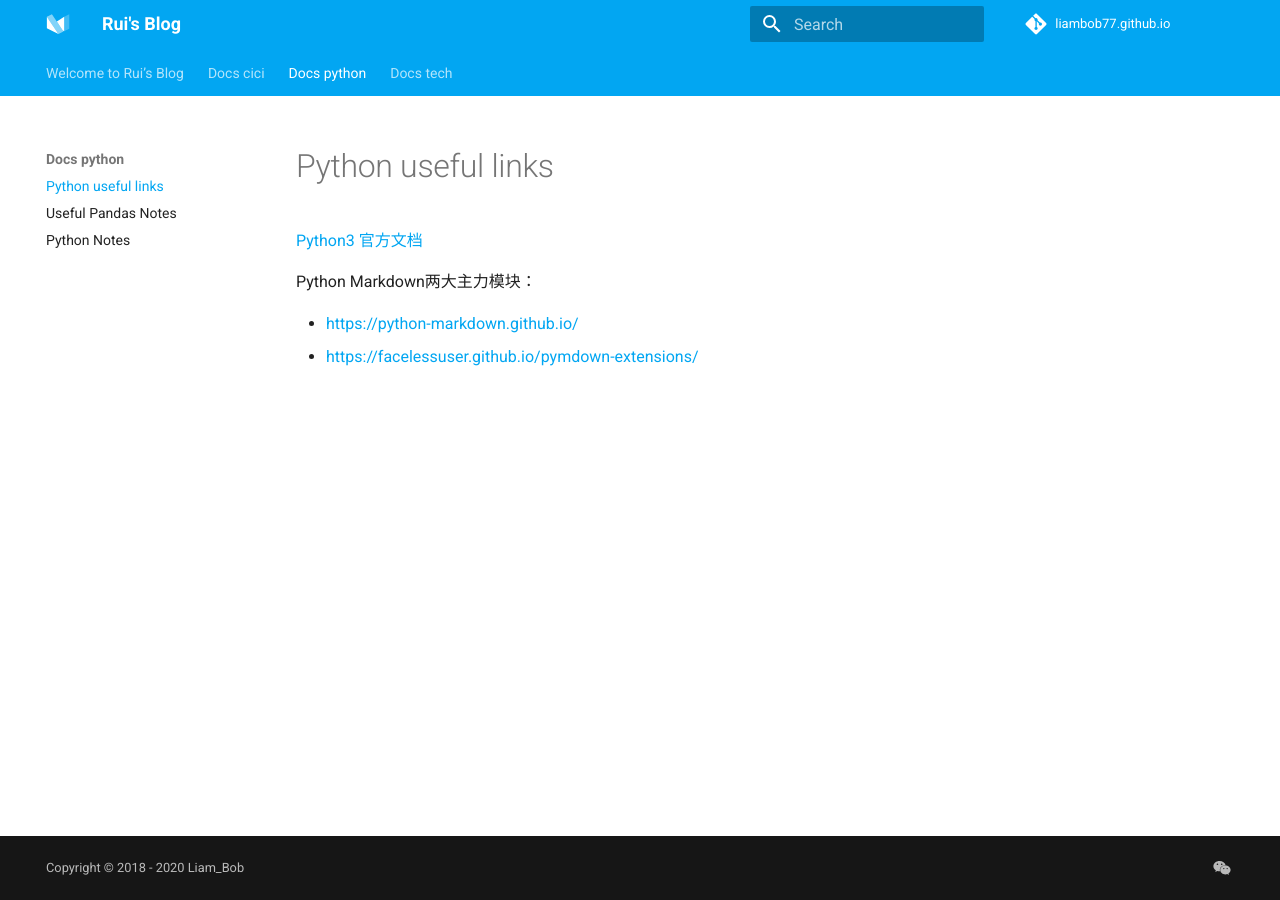
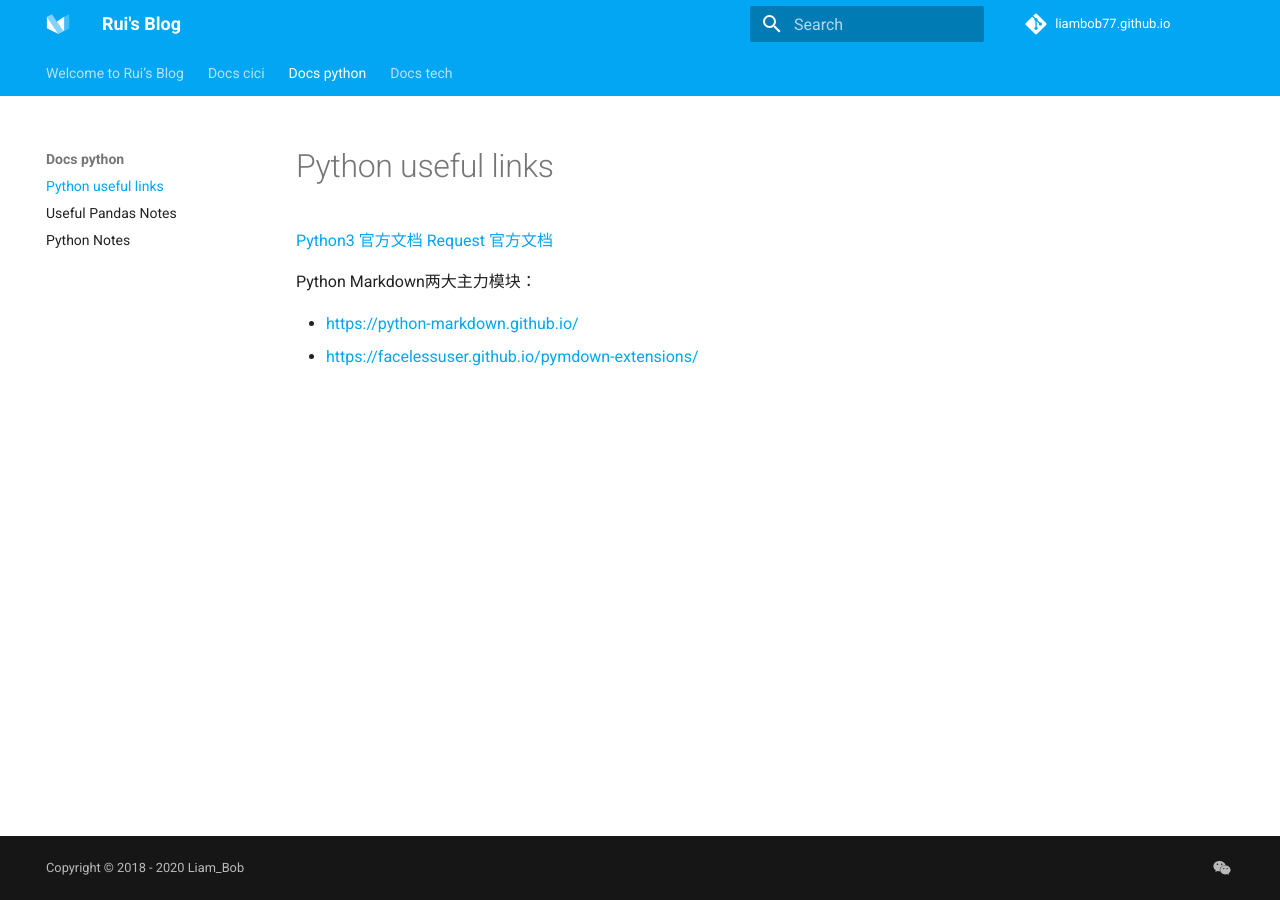
Before and after one commit to liambob77/ruihan.tech, an MkDocs documentation site: the page built from docs/docs_python/index.md, in a window 1280 px wide. Built offline with MkDocs 1.6.1 and Material for MkDocs 9.7.7, drawn with Linux system fonts in a browser that asks for light colours; comment, search, counter and statistics services are not loaded.

Commit message:
Update index.md

```diff
--- a/docs/docs_python/index.md
+++ b/docs/docs_python/index.md
@@ -1,6 +1,7 @@
 # Python useful links
 
 [Python3 官方文档](https://docs.python.org/zh-cn/3/)
+[Request 官方文档](https://requests.readthedocs.io/en/master/)
 
 Python Markdown两大主力模块：
 
```
